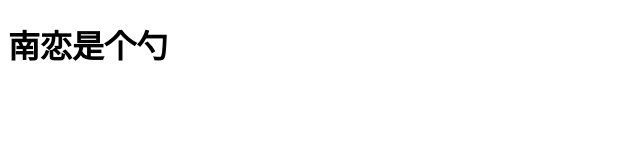
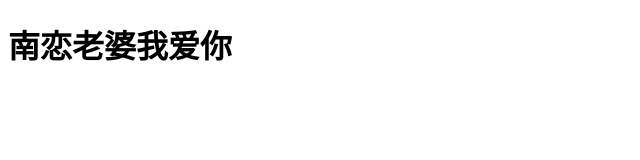
Before and after one commit to Qianben122136/Qianben122136.github.io, a plain HTML site: page index.html in a window 1280 px wide. Shown: the whole page, without its empty margins (0-640 px from the left). Drawn offline with Linux system fonts and the light colour scheme.

Commit message:
Update index.html

```diff
--- a/index.html
+++ b/index.html
@@ -7,6 +7,6 @@
   <title>Document</title>
 </head>
 <body>
-  <h1>南恋是个勺</h1>
+  <h1>南恋老婆我爱你</h1>
 </body>
 </html>
```
